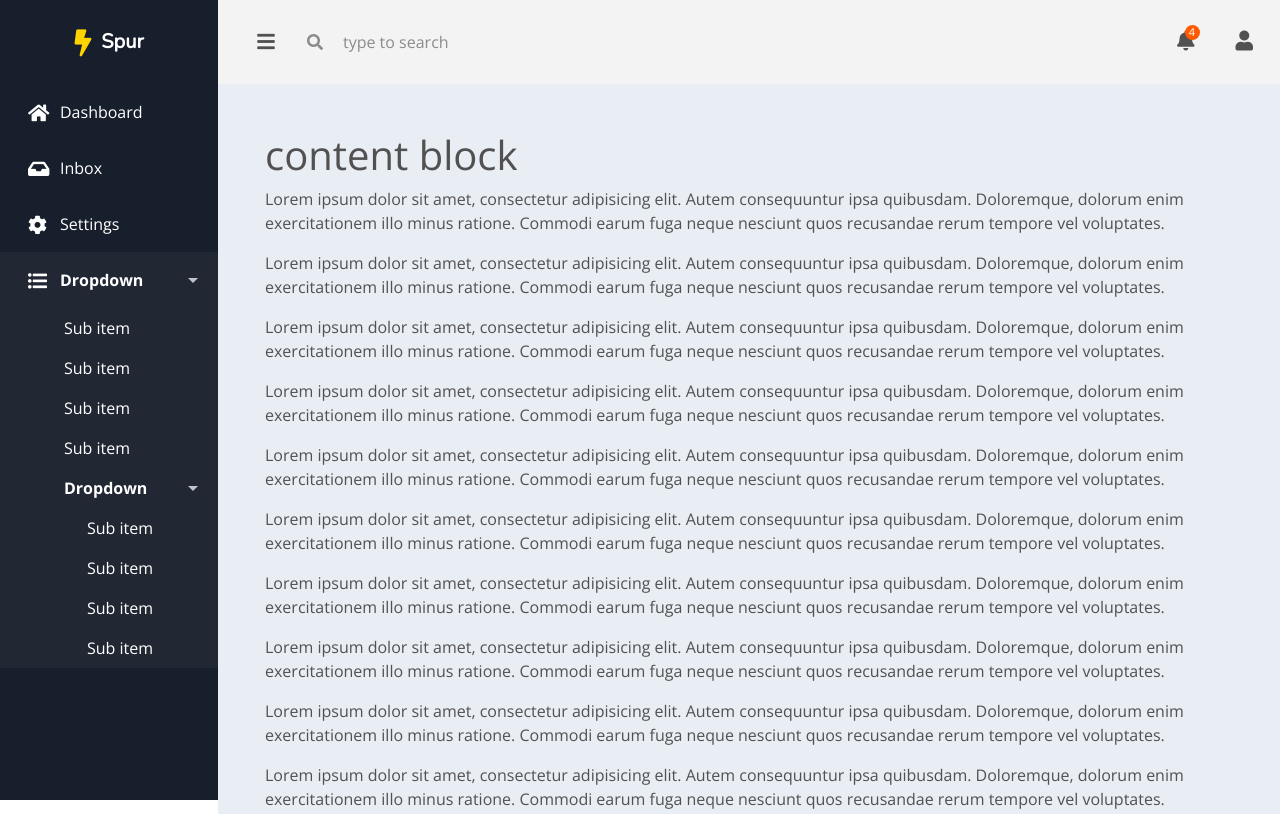
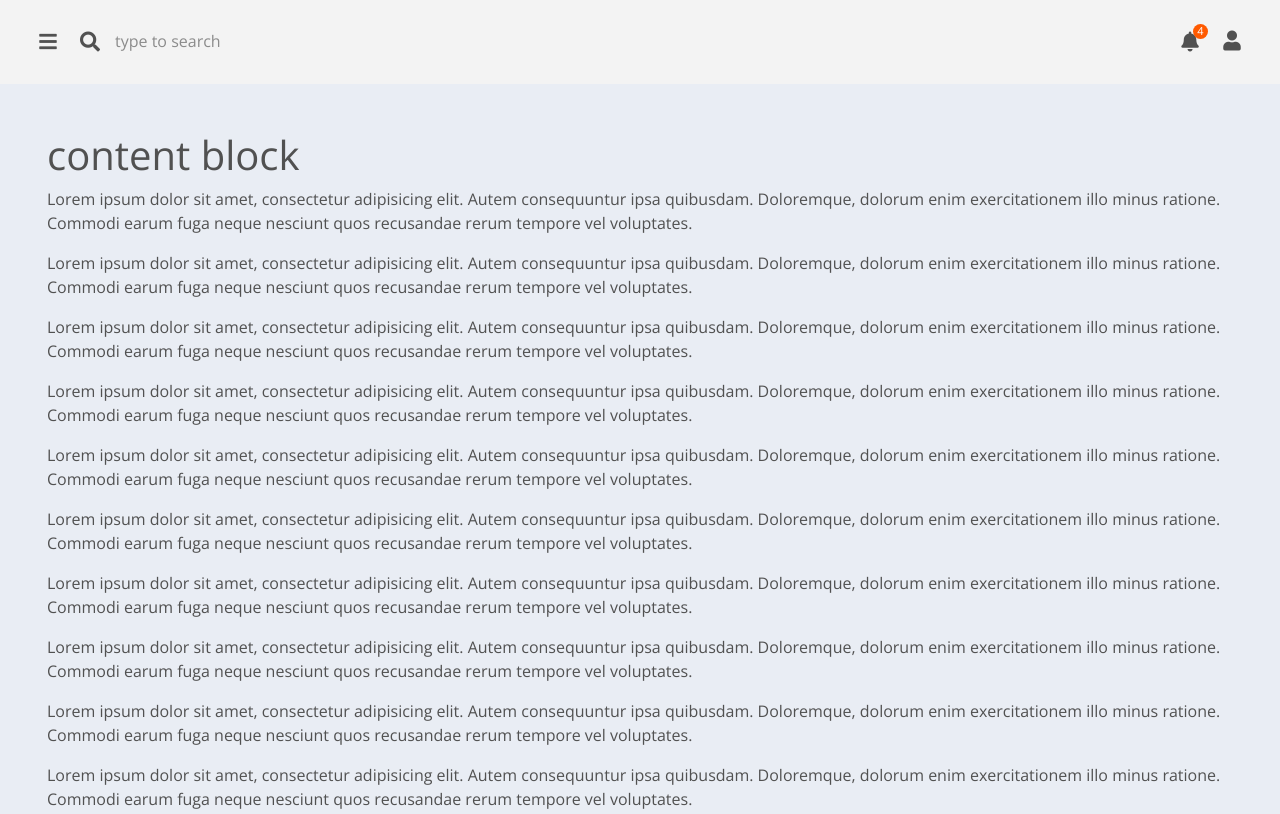
Before and after one commit to HackerThemes/spur-template, a website: page html/index.html in a window 1280 px wide. Shown: the top 814 px of the page. Drawn offline with nearby package versions, Linux system fonts and the light colour scheme; files that its build step writes are made by us from their sources.

Commit message:
Menu hide prototype

```diff
--- a/html/templates/dashboard.html
+++ b/html/templates/dashboard.html
@@ -2,7 +2,7 @@
 
 {% block main %}
 
-<div class="dash">
+<div class="dash dash-compact">
     <div class="dash-nav dash-nav-dark">
         {% include "html/snippets/navigation.html" %}
     </div>
--- a/js/spur.js
+++ b/js/spur.js
@@ -5,4 +5,10 @@ $(document).ready(function(){
             .find(".dash-nav-dropdown")
             .removeClass("show");
     });
+
+    $(".menu-toggle").click(function(){
+        $(".dash").toggleClass("dash-compact");
+
+    })
+
 });
--- a/scss/_layout.scss
+++ b/scss/_layout.scss
@@ -9,8 +9,16 @@ $logo-color: #FFD300;
   display: flex;
   flex-direction: column;
   flex-grow: 2;
+
   margin-top: 84px;
-  margin-left: 218px;
+
+  @include media-breakpoint-up(lg) {
+    margin-left: 218px;
+
+    .dash-compact & {
+      margin-left: 0;
+    }
+  }
 }
 
 .dash-content {
--- a/scss/_navigation.scss
+++ b/scss/_navigation.scss
@@ -9,6 +9,10 @@ $dash-nav-dark-bg: #181F2C;
   top: 0;
   bottom: 0;
   overflow: auto;
+
+  .dash-compact & {
+    display: none;
+  }
 
   &::-webkit-scrollbar {
     width: 0;
--- a/scss/_toolbar.scss
+++ b/scss/_toolbar.scss
@@ -1,22 +1,7 @@
 $toolbar-bg: #F3F3F3;
 
-.dash-toolbar {
-  min-height: 84px;
-  background-color: $toolbar-bg;
-  display: flex;
-  align-items: center;
-  padding: 8px 27px;
-  position: fixed;
-  top: 0;
-  right: 0;
-  left: 218px;
-
-  @include media-breakpoint-down(xs) {
-    //padding: 8px 84px 8px 16px;
-  }
-}
-
-.menu-toggle {
+%toolbar-icon {
+  position: relative;
   width: 42px;
   height: 42px;
   display: flex;
@@ -36,6 +21,51 @@ $toolbar-bg: #F3F3F3;
   }
 }
 
+%icon-notification-counter {
+  width: 15px;
+  height: 15px;
+  border-radius: 20px;
+  display: flex;
+  align-items: center;
+  justify-content: center;
+  position: absolute;
+  top: 3px;
+  right: 3px;
+  font-style: normal;
+  font-size: 11px;
+  background: #FF5A00;
+  color: #fff;
+}
+
+
+.dash-toolbar {
+  min-height: 84px;
+  background-color: $toolbar-bg;
+  display: flex;
+  align-items: center;
+  padding: 8px 27px;
+  position: fixed;
+  top: 0;
+  right: 0;
+  left: 0;
+
+  @include media-breakpoint-up(lg) {
+    left: 218px;
+
+    .dash-compact & {
+      left: 0;
+    }
+  }
+
+  @include media-breakpoint-down(xs) {
+    //padding: 8px 84px 8px 16px;
+  }
+}
+
+.menu-toggle {
+  @extend %toolbar-icon;
+}
+
 $searchbox-input-placeholder: #8b8b8b !default;
 
 .searchbox {
@@ -49,6 +79,7 @@ $searchbox-input-placeholder: #8b8b8b !default;
 }
 
 .searchbox-toggle {
+  @extend %toolbar-icon;
   display: none;
   color: $body-color;
 
@@ -71,7 +102,7 @@ $searchbox-input-placeholder: #8b8b8b !default;
   //background-color: fuchsia;
   height: 50px;
   //width: 400px;
-  padding: 8px 8px 8px 0;
+  padding: 8px 8px 11px 4px;
   flex-grow: 2;
   width: 100px;
 
@@ -85,10 +116,11 @@ $searchbox-input-placeholder: #8b8b8b !default;
 }
 
 .searchbox-submit {
+  @extend %toolbar-icon;
   border: none;
   background: none;
-  padding: 20px;
-  color: $searchbox-input-placeholder;
+  //color: $searchbox-input-placeholder;
+  padding: 0;
 
   &:focus {
     outline: none;
@@ -98,8 +130,6 @@ $searchbox-input-placeholder: #8b8b8b !default;
     cursor: pointer;
   }
 }
-
-
 
 .tools {
   margin-left: auto;
@@ -111,30 +141,15 @@ $searchbox-input-placeholder: #8b8b8b !default;
 }
 
 .tools-item {
-  margin-left: 41px;
-  position: relative;
+  @extend %toolbar-icon;
 
-  i {
-    font-size: 20px;
-  }
-
-  &:first-child {
-    margin-left: 0;
-  }
+  //margin-left: 41px;
+  //
+  //&:first-child {
+  //  margin-left: 0;
+  //}
 
   .tools-item-count {
-    width: 15px;
-    height: 15px;
-    border-radius: 20px;
-    display: flex;
-    align-items: center;
-    justify-content: center;
-    position: absolute;
-    top: -5px;
-    right: -5px;
-    font-style: normal;
-    font-size: 11px;
-    background: #FF5A00;
-    color: #fff;
+    @extend %icon-notification-counter;
   }
 }
```
Also changed, not shown: dist/css/spur.css, dist/css/spur.min.css, dist/index.html, dist/js/spur.js.
